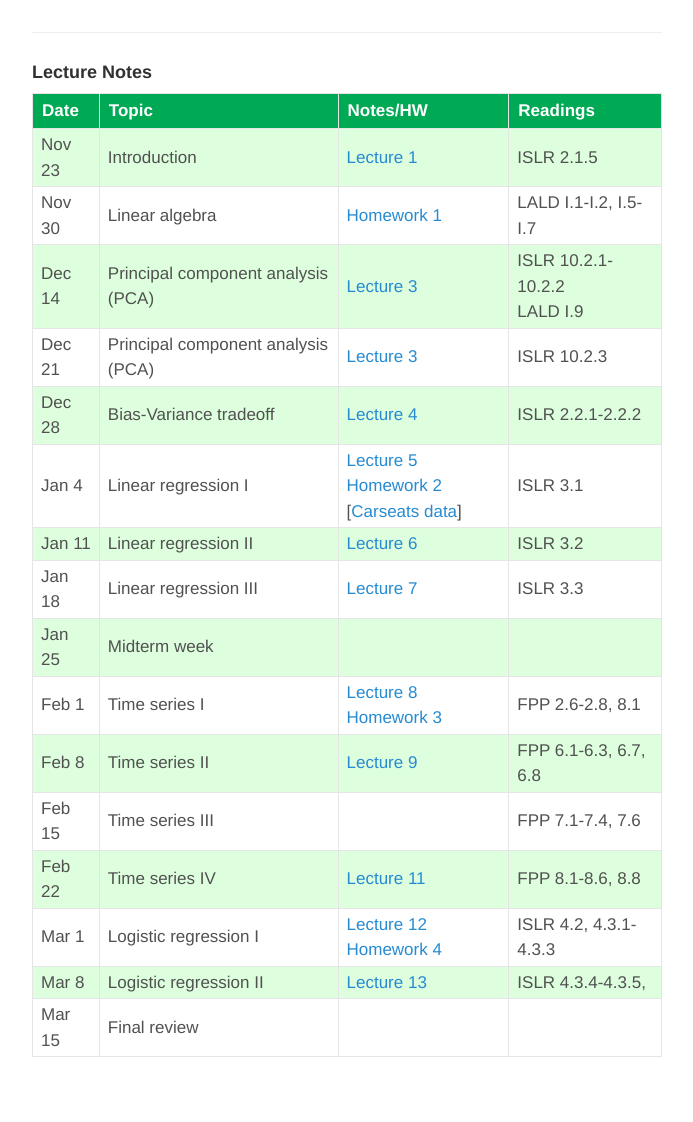
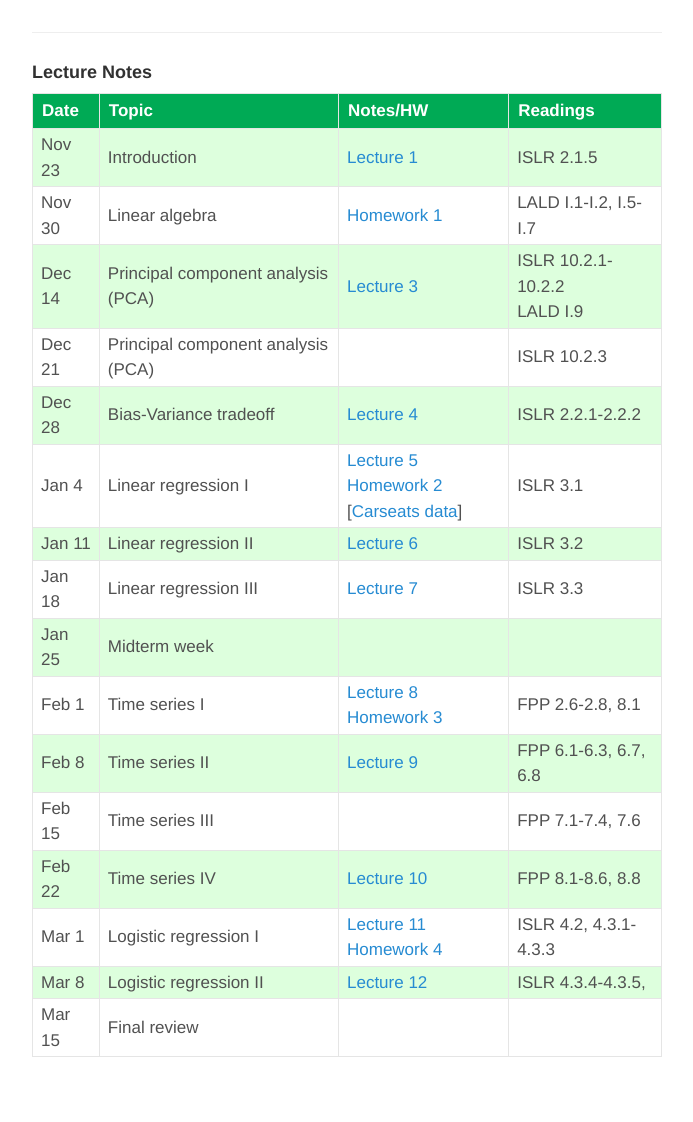
Before and after one commit to donlapark/ds351, a Jekyll site: the page built from index.html, in a window 1280 px wide. Shown: the part 772-1894 px from the top of the page, without its empty margins (293-986 px from the left). Built offline with Jekyll 4.4.1, drawn with Linux system fonts in a browser that asks for light colours; the list of posts is cut into pages by our own code.

Commit message:
initial commit

```diff
--- a/index.html
+++ b/index.html
@@ -81,7 +81,6 @@ LALD I.9
 <td> Principal component analysis (PCA)
 </td>
 <td>
-<a href="lectures/Lecture3.pdf">Lecture 3</a>
 </td>
 <td>
 ISLR 10.2.3
@@ -180,7 +179,7 @@ FPP 7.1-7.4, 7.6
 <td> Time series IV
 </td>
 <td>
-<a href="lectures/Lecture10.pdf">Lecture 11</a>
+<a href="lectures/Lecture10.pdf">Lecture 10</a>
 </td>
 <td>
 FPP 8.1-8.6, 8.8
@@ -203,7 +202,7 @@ ISLR 4.2, 4.3.1-4.3.3
 <td> Logistic regression II
 </td>
 <td>
-<a href="lectures/Lecture12.pdf">Lecture 13</a>
+<a href="lectures/Lecture12.pdf">Lecture 12</a>
 </td>
 <td>
 ISLR 4.3.4-4.3.5,
```
Also changed, not shown: other parts of index.html (+1 -1 lines).
